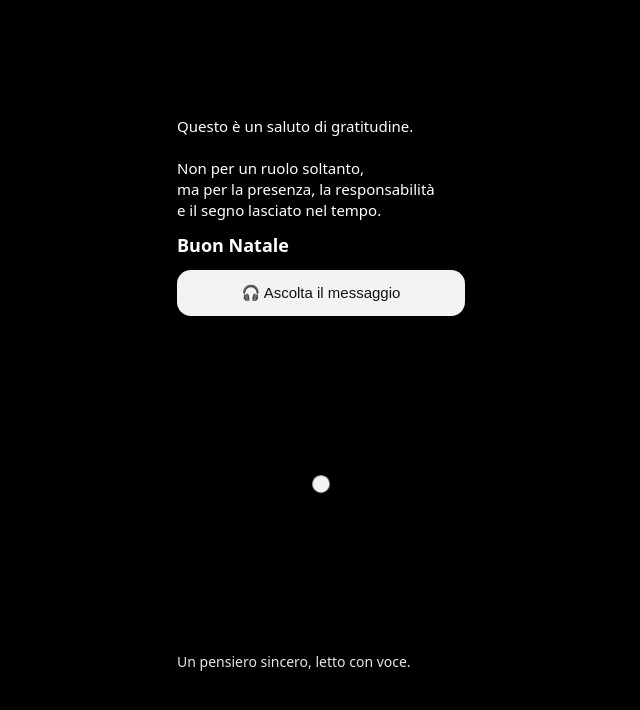
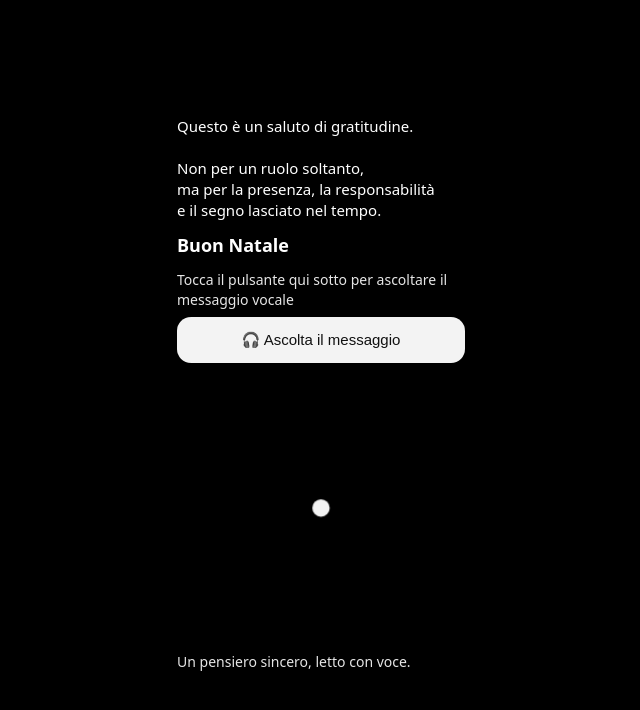
Before and after one commit to lstorti59/biglietto-npc, a website: page public/index.html in a window 1280 px wide. Shown: the whole page, without its empty margins (319-959 px from the left). Drawn offline with Linux system fonts and the light colour scheme.

Commit message:
Add guide text and update audio alert message

```diff
--- a/public/index.html
+++ b/public/index.html
@@ -57,6 +57,12 @@
       color: #111;
     }
 
+    .guide {
+      font-size: 14px;
+      opacity: 0.9;
+      margin-bottom: 8px;
+    }
+
     .pulse {
       width: 10px;
       height: 10px;
@@ -86,8 +92,15 @@
         ma per la presenza, la responsabilità<br>
         e il segno lasciato nel tempo.
       </p>
+
       <p><strong>Buon Natale</strong></p>
 
+      <!-- FRASE GUIDA -->
+      <p class="guide">
+        Tocca il pulsante qui sotto per ascoltare il messaggio vocale
+      </p>
+
+      <!-- BOTTONE -->
       <button id="playMessage">🎧 Ascolta il messaggio</button>
     </div>
 
@@ -107,7 +120,7 @@
     playButton.addEventListener("click", () => {
       const audio = new Audio("voce.mp3");
       audio.play().catch(error => {
-        alert("Impossibile riprodurre l'audio. Tocca prima lo schermo.");
+        alert("Tocca prima lo schermo per avviare l'audio.");
         console.error(error);
       });
     });
```
